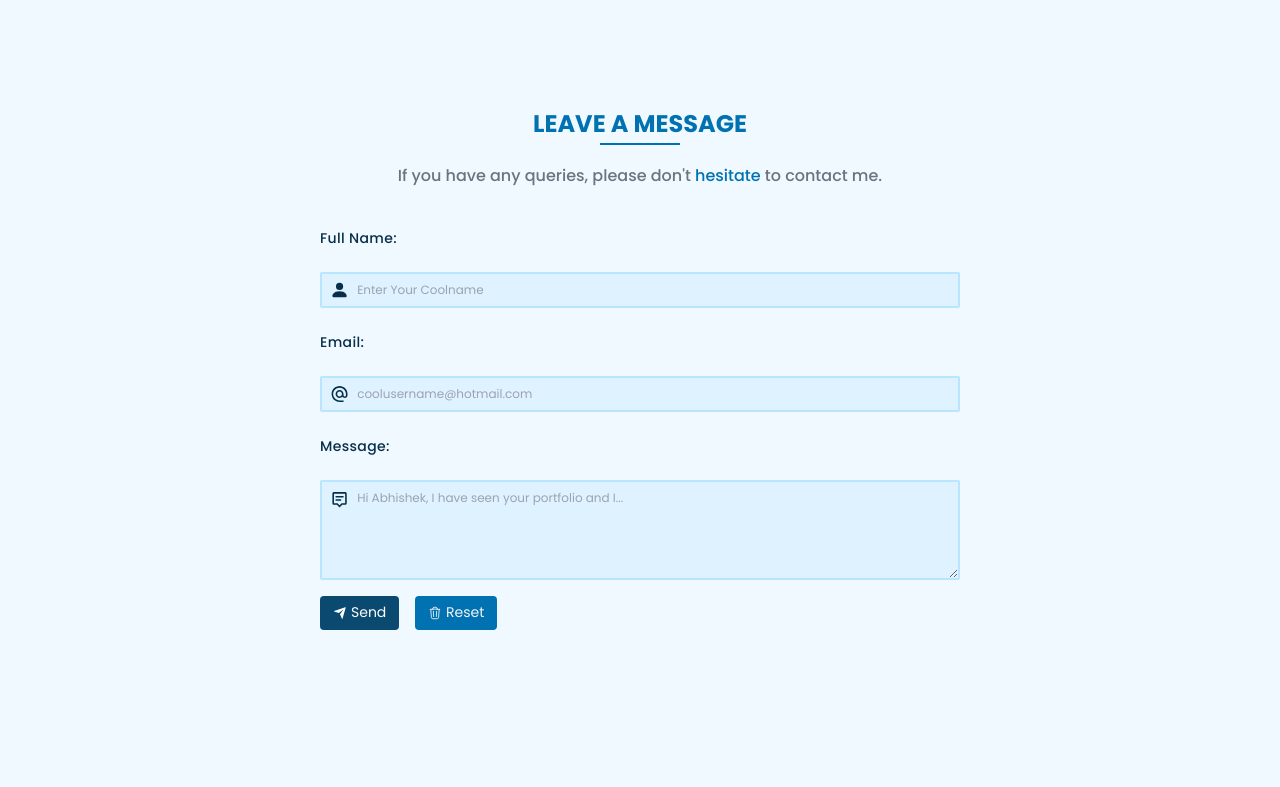
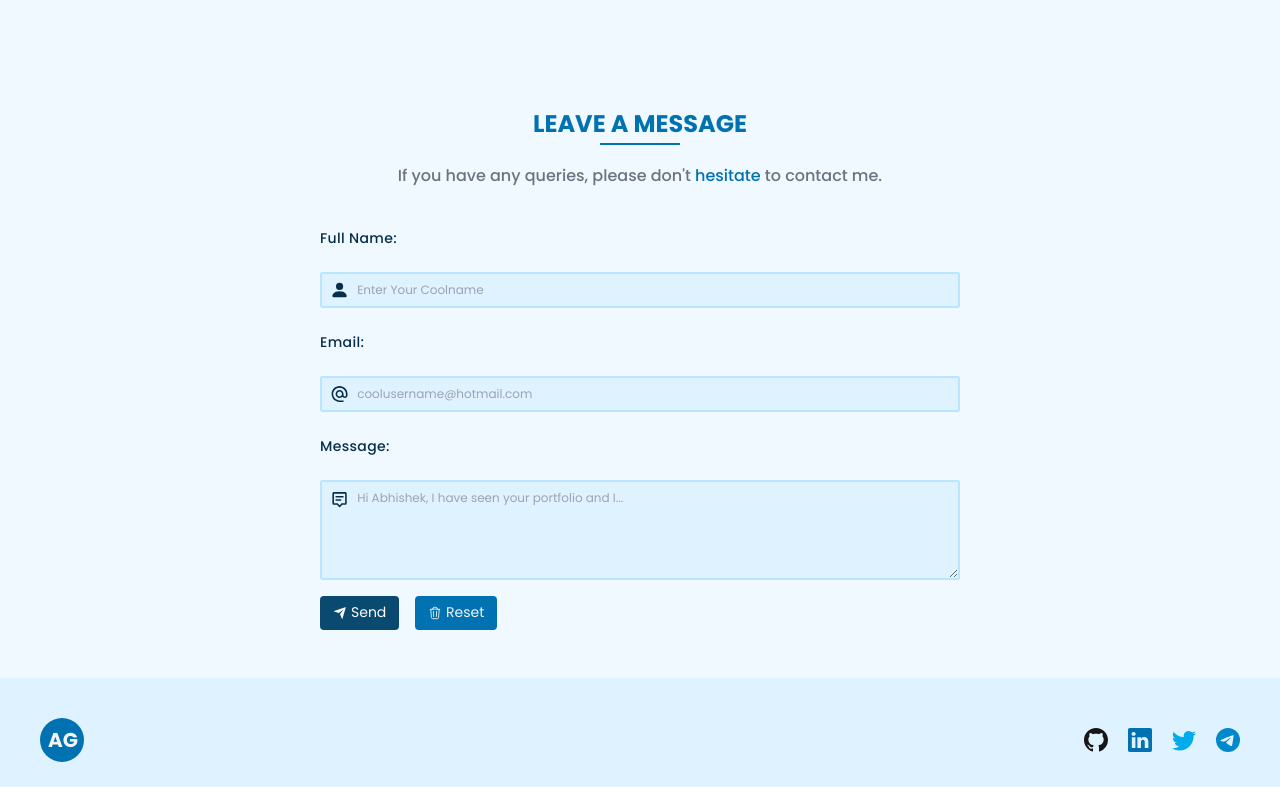
Before and after one commit to pingAvisek/Portfolio, a React (Vite) app: page / in a window 1280 px wide. Shown: the part 2000-2787 px from the top of the page. Built offline with nearby package versions, Linux system fonts and the light colour scheme.

Commit message:
completion of footer

```diff
--- a/src/Layouts/RootLayout.jsx
+++ b/src/Layouts/RootLayout.jsx
@@ -4,6 +4,7 @@ import About from "../pages/About";
 import Technology from "../pages/Technology";
 import Test from "../pages/Test";
 import Contact from "../pages/Contact";
+import Footer from "../pages/Footer";
 
 export default function RootLayout() {
   return (
@@ -14,6 +15,7 @@ export default function RootLayout() {
         <About />
         <Technology />
         <Contact />
+        <Footer />
         <Test />
       </main>
     </>
--- /dev/null
+++ b/src/components/Nav.jsx
@@ -0,0 +1,21 @@
+import data from "../assets/data";
+import { Link } from "react-router-dom";
+
+export default function Nav() {
+  const navLinkArray = data[0].navLinks;
+  return (
+    <>
+      <nav>
+        <ul className="gap-5 text-gray-900 justify-center items-center flex">
+          {navLinkArray.map((navLink, index) => (
+            <li className="nav-li" key={index}>
+              <Link title={navLink.title} target="_blank" to={navLink.url}>
+                {navLink.icons}
+              </Link>
+            </li>
+          ))}
+        </ul>
+      </nav>
+    </>
+  );
+}
--- /dev/null
+++ b/src/components/WaveBackground.jsx
@@ -0,0 +1,13 @@
+import React from "react";
+
+export default function WaveBackground() {
+  return (
+    <svg xmlns="http://www.w3.org/2000/svg" viewBox="0 0 1440 320">
+      <path
+        fill="#0072b1"
+        fill-opacity="1"
+        d="M0,128L1440,32L1440,320L0,320Z"
+      ></path>
+    </svg>
+  );
+}
--- a/src/pages/Footer.jsx
+++ b/src/pages/Footer.jsx
@@ -1,7 +1,28 @@
-import React from "react";
+import Logo from "../components/Logo";
+import Nav from "../components/Nav";
+import { Link } from "react-router-dom";
 
-const Footer = () => {
-  return <div>Footer</div>;
-};
+export default function Footer() {
+  const presentYear = new Date().getFullYear();
+  // alert(presentYear);
+  return (
+    <footer className="gap bg-primary-100 text-white pb-0">
+      <section className="footer container mx-auto">
+        <div className="left-right flex items-center justify-between">
+          <div className="left">
+            <Logo />
+          </div>
+          <div className="right">
+            <div className="social">
+              <Nav />
+            </div>
+          </div>
+        </div>
 
-export default Footer;
+        <div className="copyright paragraph text-center text-xs font-normal">
+          <p>&copy; 2018 - {presentYear} · All Rights Reserved · @pingAvisek</p>
+        </div>
+      </section>
+    </footer>
+  );
+}
--- a/src/pages/Header.jsx
+++ b/src/pages/Header.jsx
@@ -1,10 +1,8 @@
 import { Link } from "react-router-dom";
 import Logo from "../components/Logo";
-import data from "../assets/data";
+import Nav from "../components/Nav";
 
 export default function Header() {
-  const navLinkArray = data[0].navLinks;
-
   return (
     <>
       <div className="header-layout">
@@ -13,21 +11,7 @@ export default function Header() {
             <Link to="/">
               <Logo />
             </Link>
-            <nav>
-              <ul className="gap-5 text-gray-900 justify-center items-center flex">
-                {navLinkArray.map((navLink, index) => (
-                  <li className="nav-li" key={index}>
-                    <Link
-                      title={navLink.title}
-                      target="_blank"
-                      to={navLink.url}
-                    >
-                      {navLink.icons}
-                    </Link>
-                  </li>
-                ))}
-              </ul>
-            </nav>
+            <Nav />
           </div>
         </header>
       </div>
--- a/src/pages/LeaveMessage.jsx
+++ /dev/null
@@ -1,7 +0,0 @@
-import React from "react";
-
-const LeaveMessage = () => {
-  return <div>LeaveMessage</div>;
-};
-
-export default LeaveMessage;
```
